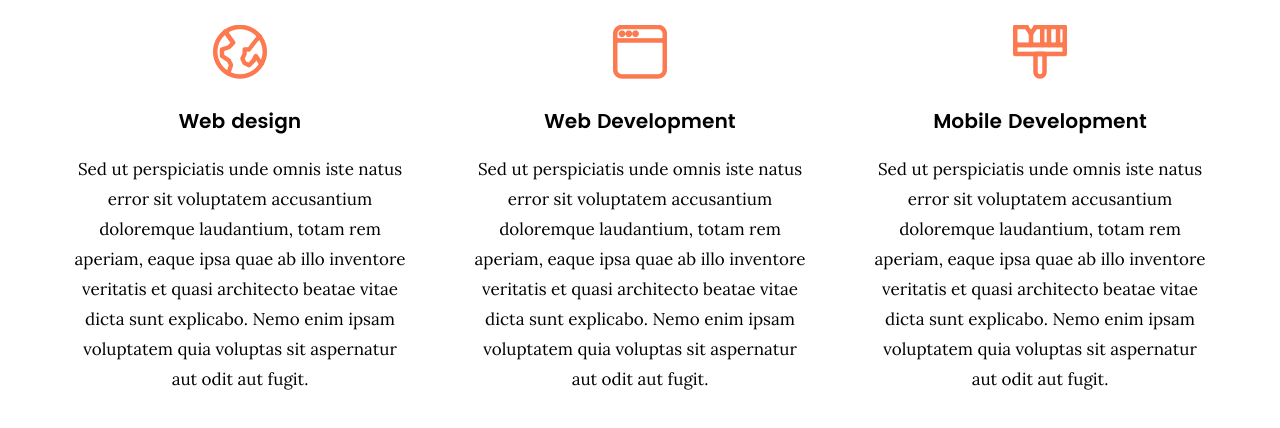
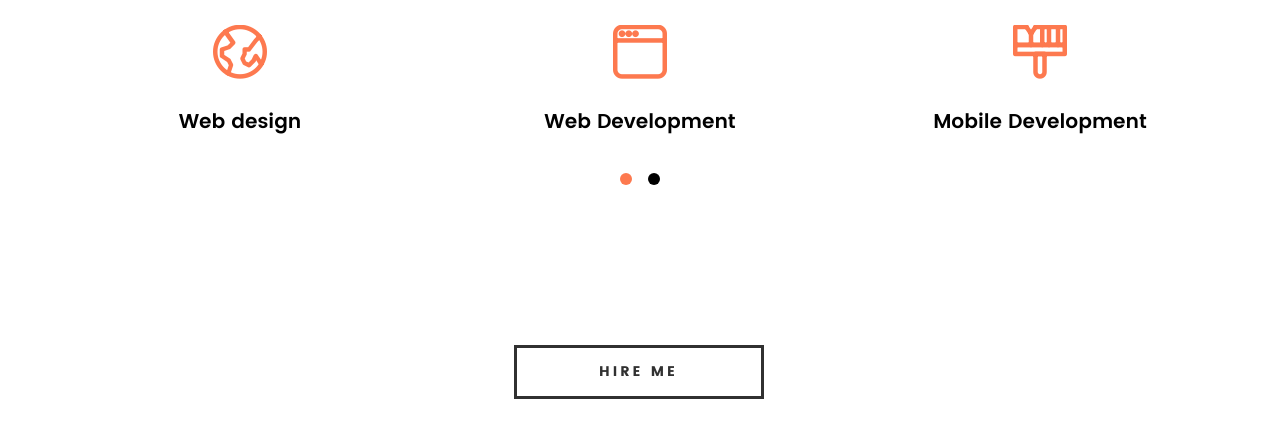
Before and after one commit to Real-Shane/All-old-websites-projects-in-one-rep, a plain HTML site: page services.html in a window 1280 px wide. Shown: the part 215-643 px from the top of the page. Drawn offline with Linux system fonts and the light colour scheme; files whose address does not match are found by name.

Commit message:
Update services.html

```diff
--- a/services.html
+++ b/services.html
@@ -95,9 +95,7 @@
 
                         <h3>Web design</h3>
 
-                        <p class="desc">
-                            Sed ut perspiciatis unde omnis iste natus error sit voluptatem accusantium doloremque laudantium, totam rem aperiam, eaque ipsa quae ab illo inventore veritatis et quasi architecto beatae vitae dicta sunt explicabo. Nemo enim ipsam voluptatem quia voluptas sit aspernatur aut odit aut fugit.
-                        </p>
+
 
                     </div>
 
@@ -111,9 +109,7 @@
 
                         <h3>Web Development</h3>
 
-                        <p class="desc">
-                            Sed ut perspiciatis unde omnis iste natus error sit voluptatem accusantium doloremque laudantium, totam rem aperiam, eaque ipsa quae ab illo inventore veritatis et quasi architecto beatae vitae dicta sunt explicabo. Nemo enim ipsam voluptatem quia voluptas sit aspernatur aut odit aut fugit.
-                        </p>
+
 
                     </div>
 
@@ -127,9 +123,7 @@
 
                         <h3>Mobile Development</h3>
 
-                        <p class="desc">
-                            Sed ut perspiciatis unde omnis iste natus error sit voluptatem accusantium doloremque laudantium, totam rem aperiam, eaque ipsa quae ab illo inventore veritatis et quasi architecto beatae vitae dicta sunt explicabo. Nemo enim ipsam voluptatem quia voluptas sit aspernatur aut odit aut fugit.
-                        </p>
+
 
                     </div>
 
@@ -143,9 +137,7 @@
 
                         <h3>UI/UX Design</h3>
 
-                        <p class="desc">
-                            Sed ut perspiciatis unde omnis iste natus error sit voluptatem accusantium doloremque laudantium, totam rem aperiam, eaque ipsa quae ab illo inventore veritatis et quasi architecto beatae vitae dicta sunt explicabo. Nemo enim ipsam voluptatem quia voluptas sit aspernatur aut odit aut fugit.
-                        </p>
+
 
                     </div>
 
```
